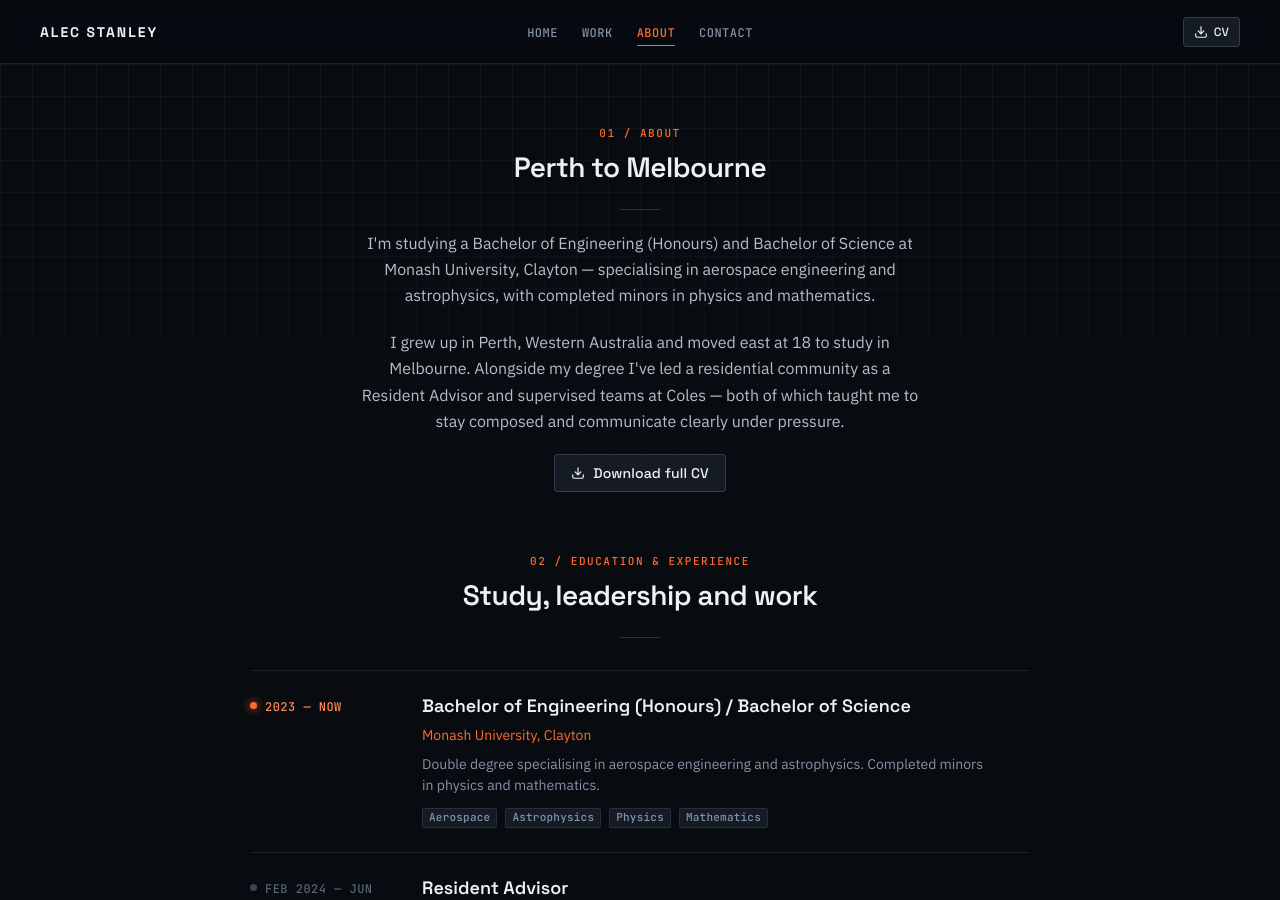
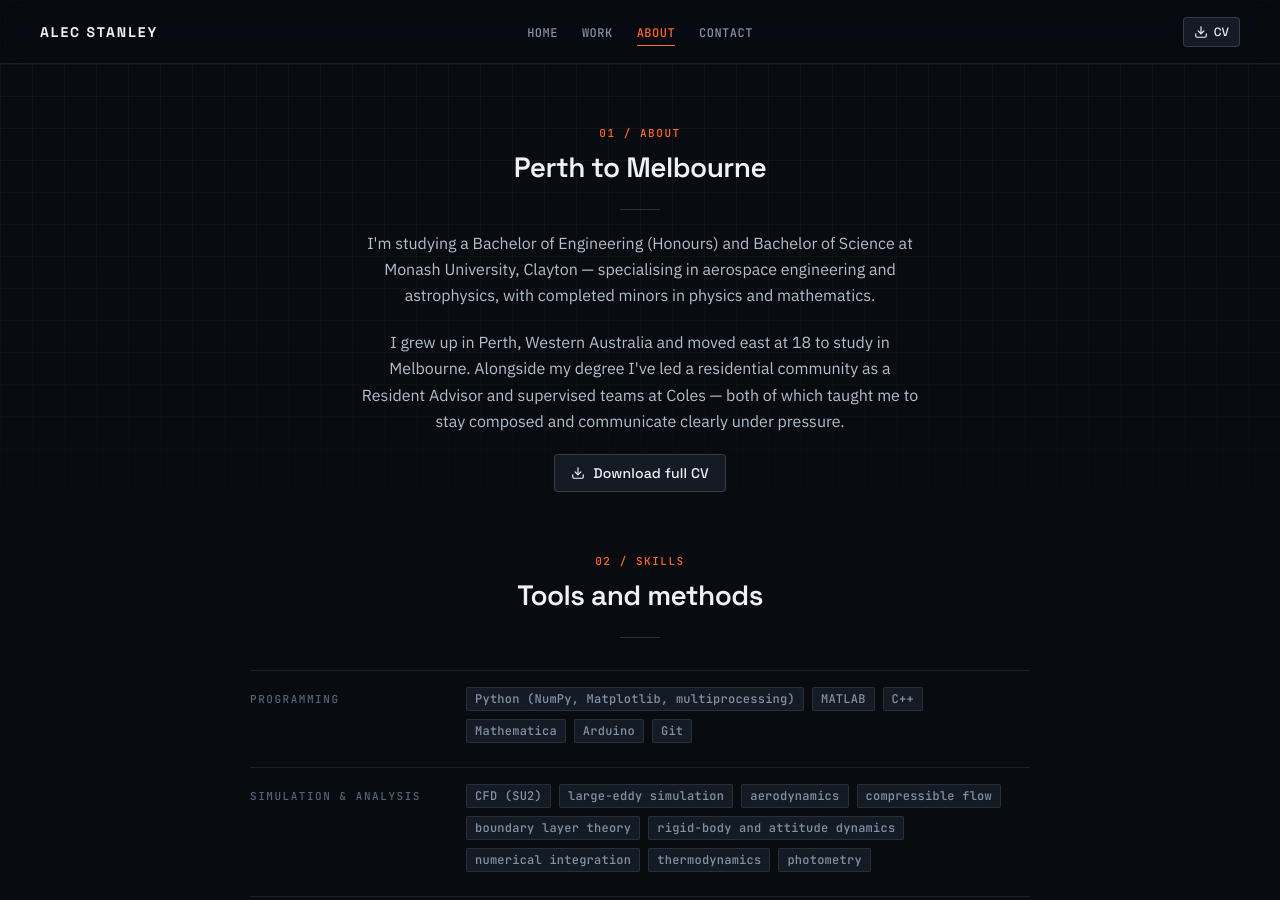
Before and after one commit to alecstanley-git/portfolio, a React (Vite) app: page /about in a window 1280 px wide. Shown: the top 900 px of the page. Built offline with nearby package versions, Linux system fonts and the light colour scheme.

Commit message:
Add a skills section to the About page, from the CV
Co-Authored-By: Claude Opus 5.5 <noreply@anthropic.com>

```diff
--- a/src/data/content.js
+++ b/src/data/content.js
@@ -507,8 +507,36 @@ export const ABOUT = {
       "I grew up in Perth, Western Australia and moved east at 18 to study in Melbourne. Alongside my degree I've led a residential community as a Resident Advisor and supervised teams at Coles — both of which taught me to stay composed and communicate clearly under pressure.",
     ],
   },
-  timeline: { index: "02 / Education & experience", title: "Study, leadership and work" },
+  skills: { index: "02 / Skills", title: "Tools and methods" },
+  timeline: { index: "03 / Education & experience", title: "Study, leadership and work" },
 };
+
+/* About page skills, word for word from the CV's Skills section. Keep the two
+   in step: when the CV changes, update this list. */
+export const SKILLS = [
+  {
+    group: "Programming",
+    items: ["Python (NumPy, Matplotlib, multiprocessing)", "MATLAB", "C++", "Mathematica", "Arduino", "Git"],
+  },
+  {
+    group: "Simulation & Analysis",
+    items: [
+      "CFD (SU2)",
+      "large-eddy simulation",
+      "aerodynamics",
+      "compressible flow",
+      "boundary layer theory",
+      "rigid-body and attitude dynamics",
+      "numerical integration",
+      "thermodynamics",
+      "photometry",
+    ],
+  },
+  {
+    group: "Design & Fabrication",
+    items: ["SolidWorks (CSWA, 235/240)", "3D printing", "laser cutting", "electronics"],
+  },
+];
 
 export const CONTACT = {
   index: "01 / Contact",
--- a/src/routes/About.jsx
+++ b/src/routes/About.jsx
@@ -1,5 +1,5 @@
-import { Button, Inline, SectionHeading, TimelineEntry } from "../components/index.js";
-import { ABOUT, PROFILE, SITE_META, TIMELINE } from "../data/content.js";
+import { Button, Inline, SectionHeading, Tag, TimelineEntry } from "../components/index.js";
+import { ABOUT, PROFILE, SITE_META, SKILLS, TIMELINE } from "../data/content.js";
 import { usePageMeta } from "../lib/usePageMeta.js";
 
 export default function About() {
@@ -45,6 +45,22 @@ export default function About() {
       </section>
 
       <section style={{ display: "flex", flexDirection: "column", alignItems: "center", gap: "var(--space-8)", width: "100%" }}>
+        <SectionHeading index={ABOUT.skills.index} title={ABOUT.skills.title} />
+        <div className="skill-groups">
+          {SKILLS.map((g) => (
+            <div key={g.group} className="skill-group">
+              <span className="skill-group__label">{g.group}</span>
+              <div className="cluster" style={{ justifyContent: "flex-start", gap: "var(--space-2)" }}>
+                {g.items.map((item) => (
+                  <Tag key={item}>{item}</Tag>
+                ))}
+              </div>
+            </div>
+          ))}
+        </div>
+      </section>
+
+      <section style={{ display: "flex", flexDirection: "column", alignItems: "center", gap: "var(--space-8)", width: "100%" }}>
         <SectionHeading index={ABOUT.timeline.index} title={ABOUT.timeline.title} />
         <div style={{ width: "100%", maxWidth: "var(--container-narrow)" }}>
           {TIMELINE.map((t) => (
--- a/src/styles/site.css
+++ b/src/styles/site.css
@@ -182,6 +182,28 @@ html { scroll-behavior: smooth; }
   border-color: var(--border-strong) !important;
 }
 
+/* About page skills: a mono label beside each group's chips, stacking on phones. */
+.skill-groups {
+  display: grid;
+  gap: var(--space-6);
+  width: 100%;
+  max-width: var(--container-narrow);
+}
+.skill-group {
+  display: grid;
+  grid-template-columns: 200px minmax(0, 1fr);
+  gap: var(--space-4);
+  align-items: baseline;
+  padding-top: var(--space-4);
+  border-top: 1px solid var(--border-hairline);
+}
+.skill-group__label {
+  font: var(--type-label);
+  text-transform: uppercase;
+  letter-spacing: var(--tracking-caps);
+  color: var(--text-faint);
+}
+
 /* Bullet and numbered lists inside a project write-up. */
 .prose-list {
   display: grid;
@@ -362,6 +384,7 @@ a.fact__value:hover { color: var(--text-link-hover); border-bottom-color: var(--
   .grid--2,
   .grid--3 { grid-template-columns: minmax(0, 1fr); }
   .grid--starred > :last-child:nth-child(odd) { grid-column: auto; width: 100%; }
+  .skill-group { grid-template-columns: minmax(0, 1fr); gap: var(--space-3); }
   .grid--wide { gap: var(--space-8); }
   .facts { grid-template-columns: minmax(0, 1fr); }
 
```
Also changed, not shown: 1 other file (tests, documents, lock files or other folders).
